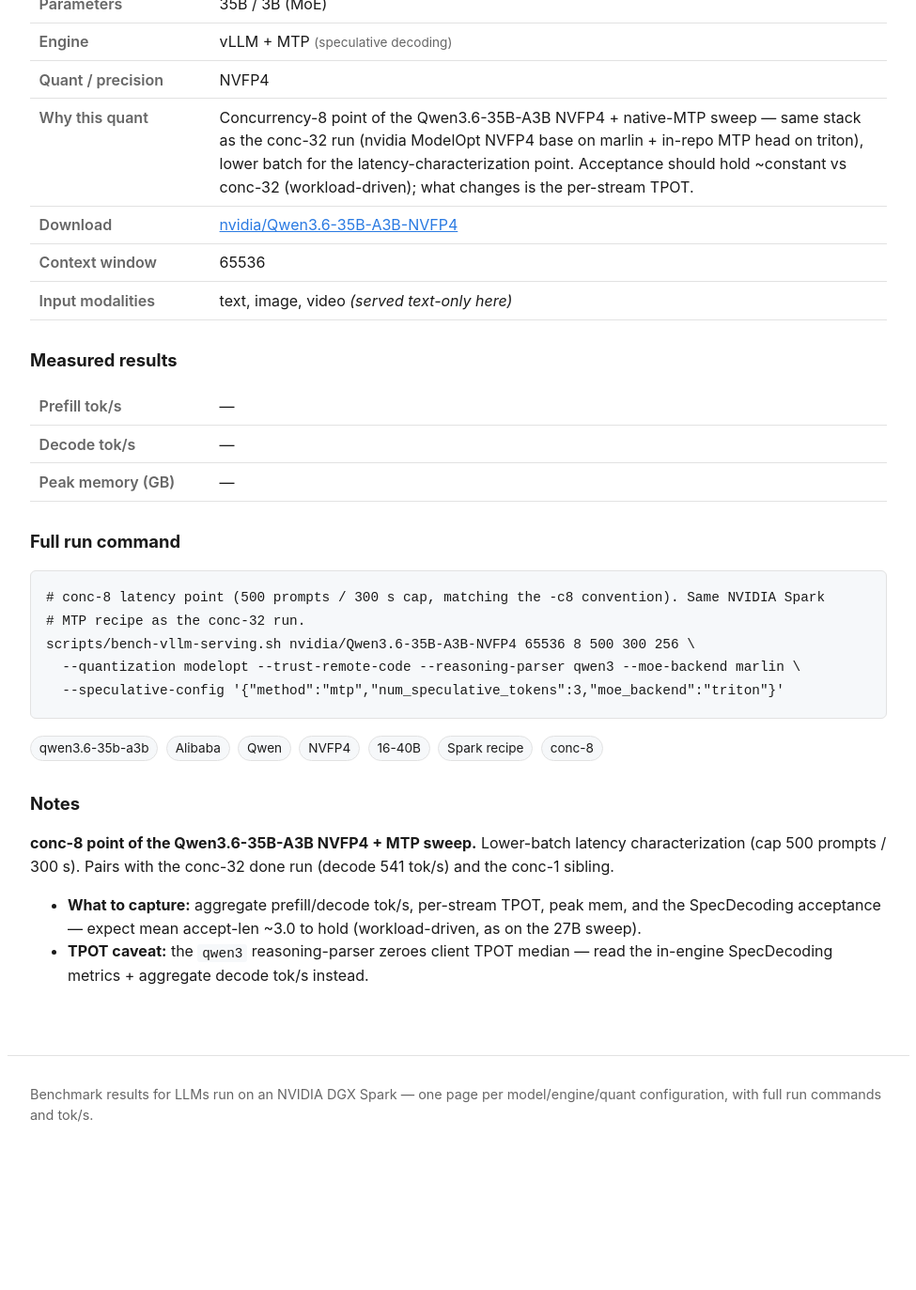
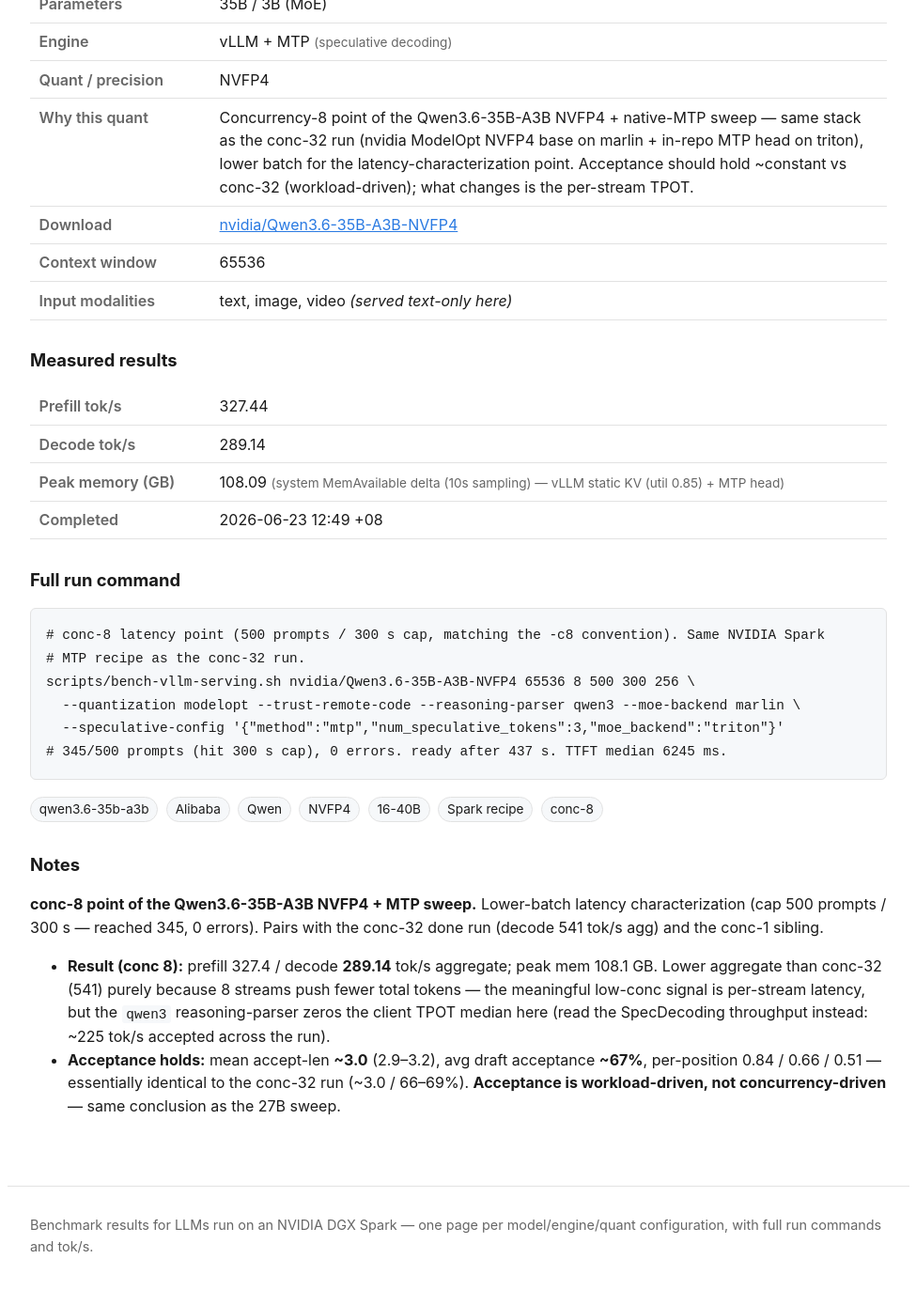
Before and after one commit to yjsoon/autobench, a Jekyll site: the page built from _configs/qwen3-6-35b-a3b-nvfp4-vllm-mtp-c8.md, in a window 1280 px wide and 1400 px high, scrolled down 395 px. Shown: the top 1373 px of the window at 94% size, without its empty margins (152-1127 px from the left). Built offline with Jekyll 4.4.1, drawn with Linux system fonts in a browser that asks for light colours; before the commit the page ends 1656 px from its top, so only the background shows below that; some of the changed text lies outside the part shown.

Commit message:
Bench: Qwen3.6-35B-A3B vLLM NVFP4+MTP conc-8 — decode 289 tok/s, accept ~3.0/67%
Acceptance holds vs conc-32 (~3.0/66-69%) — workload-driven, not concurrency-driven.

Co-Authored-By: Claude Opus 4.8 <noreply@anthropic.com>
Claude-Session: https://claude.ai/code/session_01B9a7mhJxZceLtkYS7wKerp

```diff
--- a/_configs/qwen3-6-35b-a3b-nvfp4-vllm-mtp-c8.md
+++ b/_configs/qwen3-6-35b-a3b-nvfp4-vllm-mtp-c8.md
@@ -15,13 +15,14 @@ modalities: [text, image, video]
 mm_served: false
 concurrency: 8
 tags: [qwen3.6-35b-a3b, Alibaba, Qwen, NVFP4, 16-40B, Spark recipe, conc-8]
-status: pending
-prefill_toks:
-decode_toks:
-mem_gb:
-mem_source:
-spec_acceptance:
-completed_at:
+status: done
+prefill_toks: 327.44
+decode_toks: 289.14
+mem_gb: 108.09
+mem_source: system MemAvailable delta (10s sampling) — vLLM static KV (util 0.85) + MTP head
+spec_acceptance: mean acceptance length ~3.0 (range 2.9–3.2) · avg draft acceptance ~67% · per-position 0.84/0.66/0.51
+measured_on: 2026-06-23
+completed_at: 2026-06-23 12:49 +08
 engine_image: vllm/vllm-openai:nightly-aarch64@sha256:68e23ddd982ad5642e21354c2242a3a86d31a3ea83f5937e5c3867942dc6595b
 run_command: |
   # conc-8 latency point (500 prompts / 300 s cap, matching the -c8 convention). Same NVIDIA Spark
@@ -29,12 +30,17 @@ run_command: |
   scripts/bench-vllm-serving.sh nvidia/Qwen3.6-35B-A3B-NVFP4 65536 8 500 300 256 \
     --quantization modelopt --trust-remote-code --reasoning-parser qwen3 --moe-backend marlin \
     --speculative-config '{"method":"mtp","num_speculative_tokens":3,"moe_backend":"triton"}'
+  # 345/500 prompts (hit 300 s cap), 0 errors. ready after 437 s. TTFT median 6245 ms.
 ---
 
 **conc-8 point of the Qwen3.6-35B-A3B NVFP4 + MTP sweep.** Lower-batch latency characterization
-(cap 500 prompts / 300 s). Pairs with the conc-32 done run (decode 541 tok/s) and the conc-1 sibling.
+(cap 500 prompts / 300 s — reached 345, 0 errors). Pairs with the conc-32 done run (decode 541 tok/s
+agg) and the conc-1 sibling.
 
-- **What to capture:** aggregate prefill/decode tok/s, per-stream TPOT, peak mem, and the SpecDecoding
-  acceptance — expect mean accept-len ~3.0 to hold (workload-driven, as on the 27B sweep).
-- **TPOT caveat:** the `qwen3` reasoning-parser zeroes client TPOT median — read the in-engine
-  SpecDecoding metrics + aggregate decode tok/s instead.
+- **Result (conc 8):** prefill 327.4 / decode **289.14** tok/s aggregate; peak mem 108.1 GB. Lower
+  aggregate than conc-32 (541) purely because 8 streams push fewer total tokens — the meaningful low-conc
+  signal is per-stream latency, but the `qwen3` reasoning-parser zeros the client TPOT median here (read
+  the SpecDecoding throughput instead: ~225 tok/s accepted across the run).
+- **Acceptance holds:** mean accept-len **~3.0** (2.9–3.2), avg draft acceptance **~67%**, per-position
+  0.84 / 0.66 / 0.51 — essentially identical to the conc-32 run (~3.0 / 66–69%). **Acceptance is
+  workload-driven, not concurrency-driven** — same conclusion as the 27B sweep.
```
